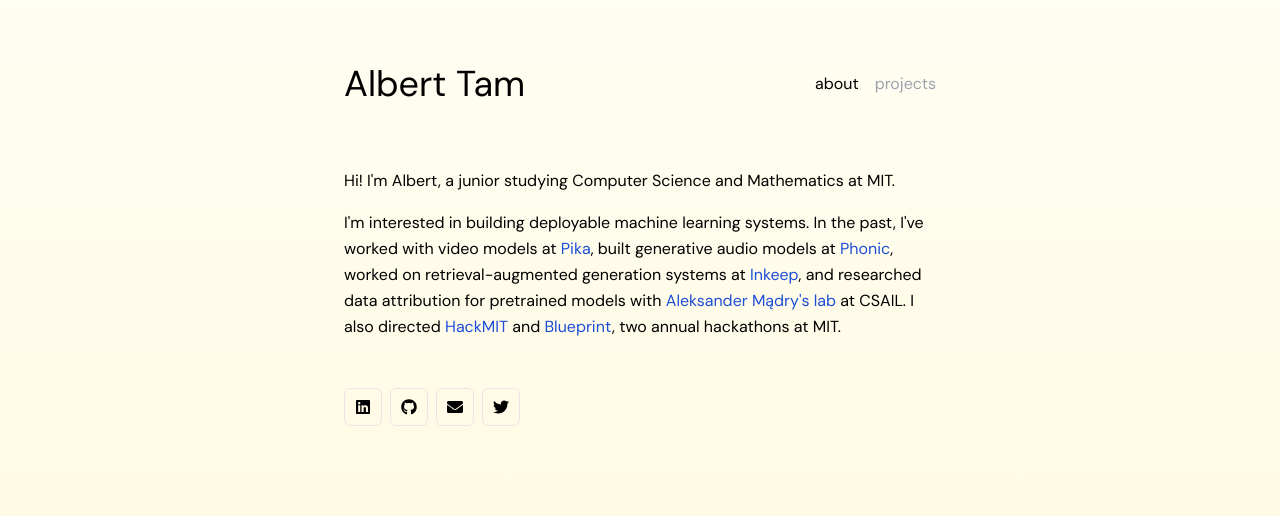
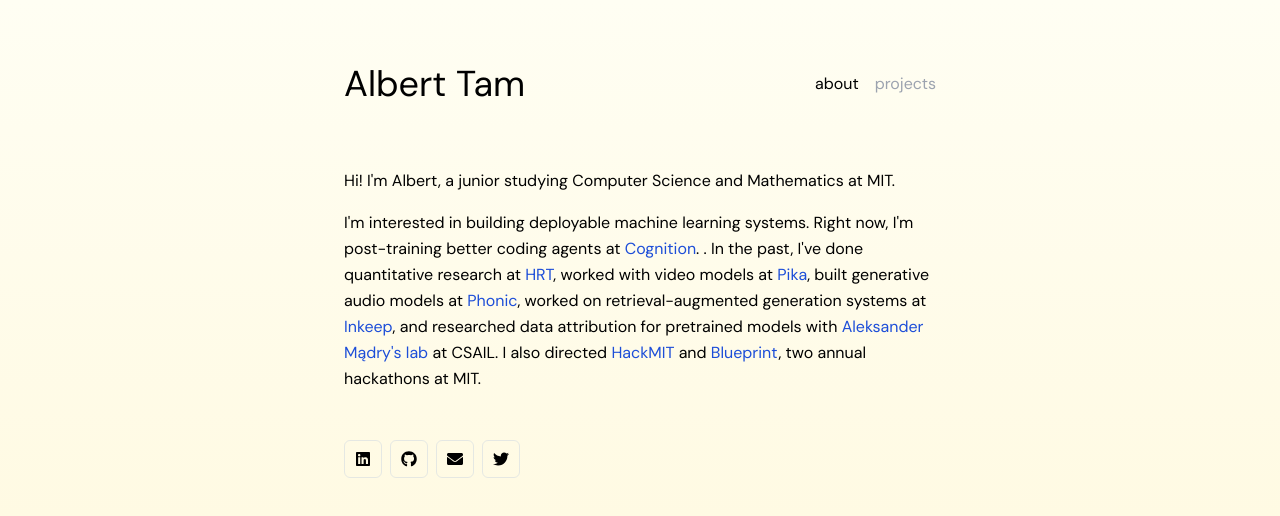
Before and after one commit to tam-albert/tam-albert.github.io, a Next.js app: page / in a window 1280 px wide. Shown: the top 516 px of the page. Built offline with nearby package versions, Linux system fonts and the light colour scheme.

Commit message:
update blurb

```diff
--- a/src/pages/index.tsx
+++ b/src/pages/index.tsx
@@ -12,7 +12,25 @@
           </div>
           <div>
             I&apos;m interested in building deployable machine learning systems.
-            In the past, I&apos;ve worked with video models at{" "}
+            Right now, I&apos;m post-training better coding agents at{" "}
+            <a
+              href="https://www.hudsonrivertrading.com/"
+              className="text-blue-700 hover:text-blue-900"
+              target="_blank"
+              rel="noopener noreferrer"
+            >
+              Cognition
+            </a>
+            . . In the past, I&apos;ve done quantitative research at{" "}
+            <a
+              href="https://www.hudsonrivertrading.com/"
+              className="text-blue-700 hover:text-blue-900"
+              target="_blank"
+              rel="noopener noreferrer"
+            >
+              HRT
+            </a>
+            , worked with video models at{" "}
             <a
               href="https://pika.art/"
               className="text-blue-700 hover:text-blue-900"
```
